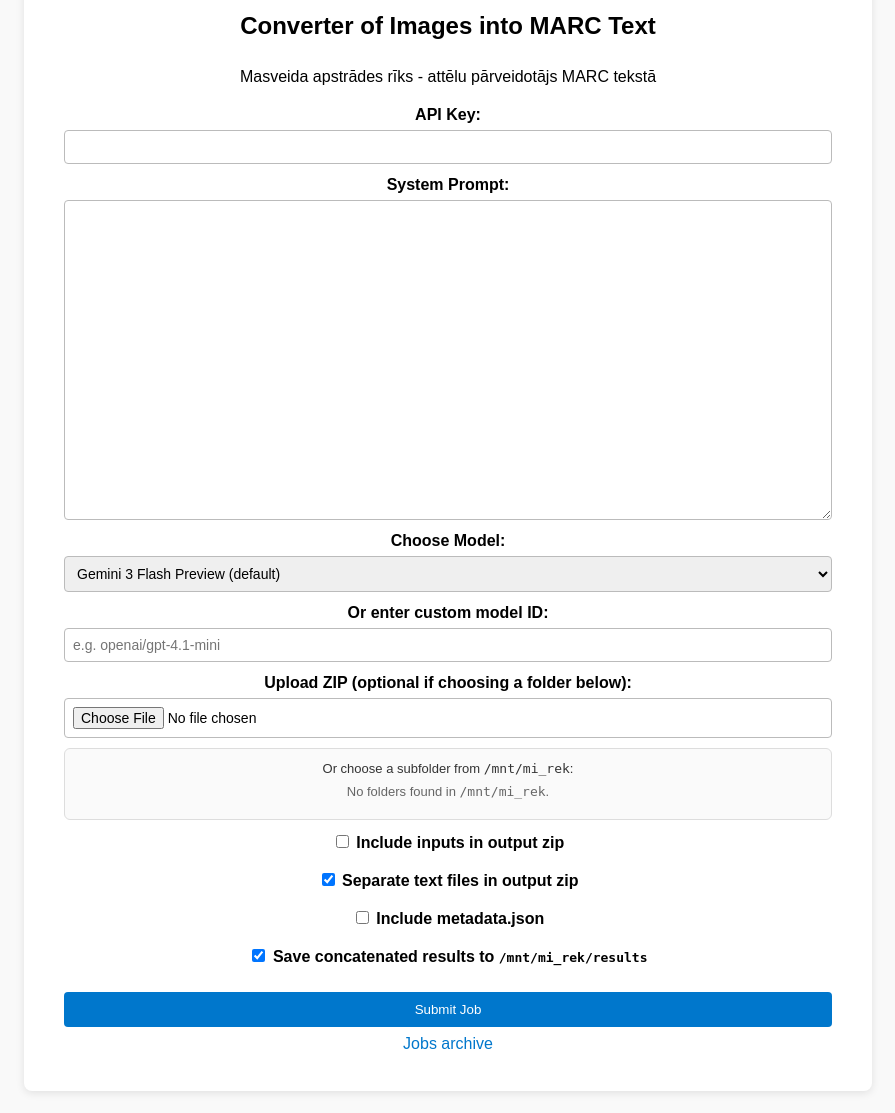
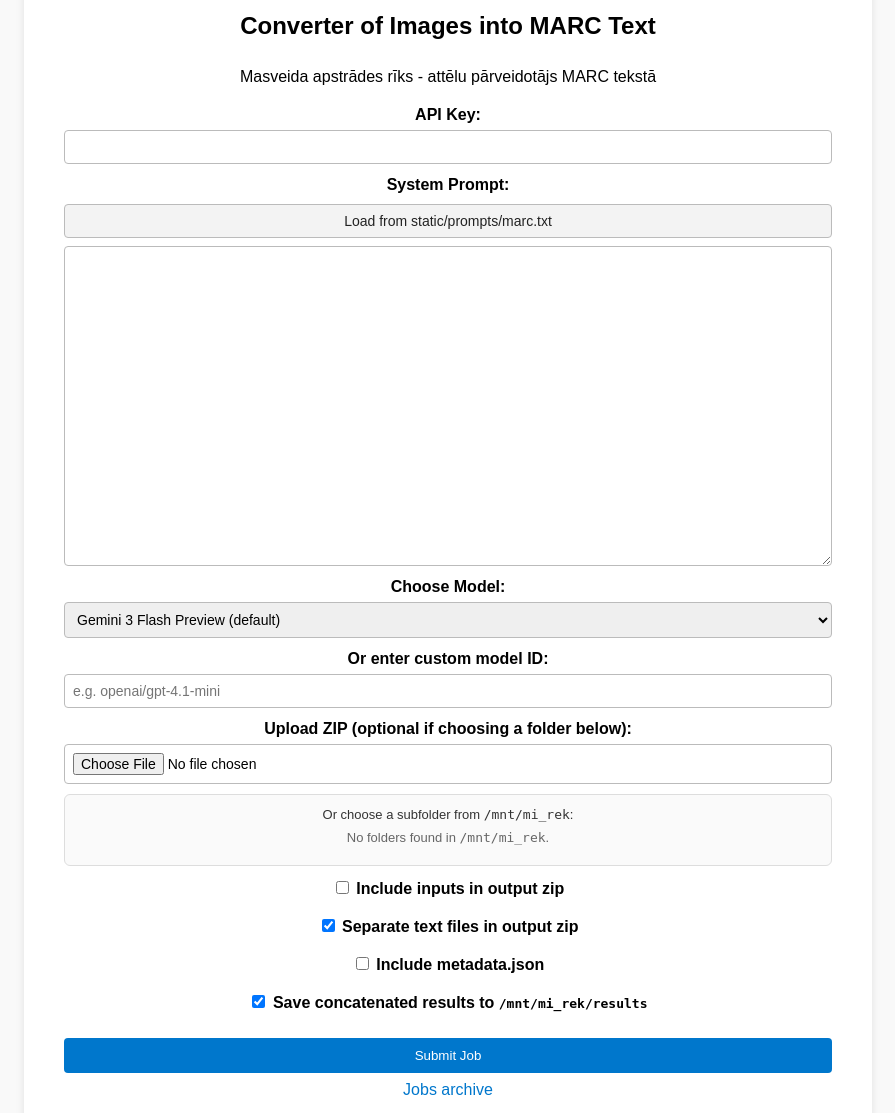
Before and after one commit to ValRCS/openrouter_batch_processor, a Flask app: page /marc in a window 1280 px wide. Shown: the part 157-1270 px from the top of the page, without its empty margins (192-1087 px from the left). Run offline with Flask 3, Linux system fonts and the light colour scheme.

Commit message:
feat: add secondary button for loading MARC system prompt and enhance button styles

```diff
--- a/static/styles/style.css
+++ b/static/styles/style.css
@@ -69,6 +69,27 @@ input[type="submit"] {
 
 input[type="submit"]:hover {
   background: #005fa3;
+}
+
+.secondary-button {
+  width: 100%;
+  margin: 4px 0 8px;
+  padding: 8px 12px;
+  border: 1px solid #bbb;
+  border-radius: 4px;
+  background: #f3f3f3;
+  color: #222;
+  cursor: pointer;
+  font-size: 14px;
+}
+
+.secondary-button:hover {
+  background: #e8e8e8;
+}
+
+.secondary-button:disabled {
+  opacity: 0.65;
+  cursor: wait;
 }
 
 a {
--- a/templates/marc.html
+++ b/templates/marc.html
@@ -13,6 +13,9 @@
         <input type="text" name="api_key" required>
 
         <label>System Prompt:</label>
+        <button type="button" id="load-marc-prompt" class="secondary-button">
+          Load from static/prompts/marc.txt
+        </button>
         <textarea name="system_prompt" rows="4" cols="50"></textarea>
 
         <label>Choose Model:</label>
@@ -72,6 +75,33 @@
       </form>
       <p><a href="{{ url_for('jobs_archive') }}">Jobs archive</a></p>
     </div>
+    <script>
+      (() => {
+        const loadPromptButton = document.getElementById("load-marc-prompt");
+        const promptField = document.querySelector('textarea[name="system_prompt"]');
+        if (!loadPromptButton || !promptField) {
+          return;
+        }
+
+        const promptUrl = "{{ url_for('static', filename='prompts/marc.txt') }}";
+        loadPromptButton.addEventListener("click", async () => {
+          loadPromptButton.disabled = true;
+          try {
+            const response = await fetch(promptUrl, { cache: "no-store" });
+            if (!response.ok) {
+              throw new Error(`HTTP ${response.status}`);
+            }
+            promptField.value = await response.text();
+            promptField.dispatchEvent(new Event("input", { bubbles: true }));
+          } catch (error) {
+            console.error("Failed to load MARC system prompt:", error);
+            alert("Failed to load prompt from static/prompts/marc.txt.");
+          } finally {
+            loadPromptButton.disabled = false;
+          }
+        });
+      })();
+    </script>
     <script src="{{ url_for('static', filename='scripts/form-cache.js') }}"></script>
   </body>
 </html>
```
